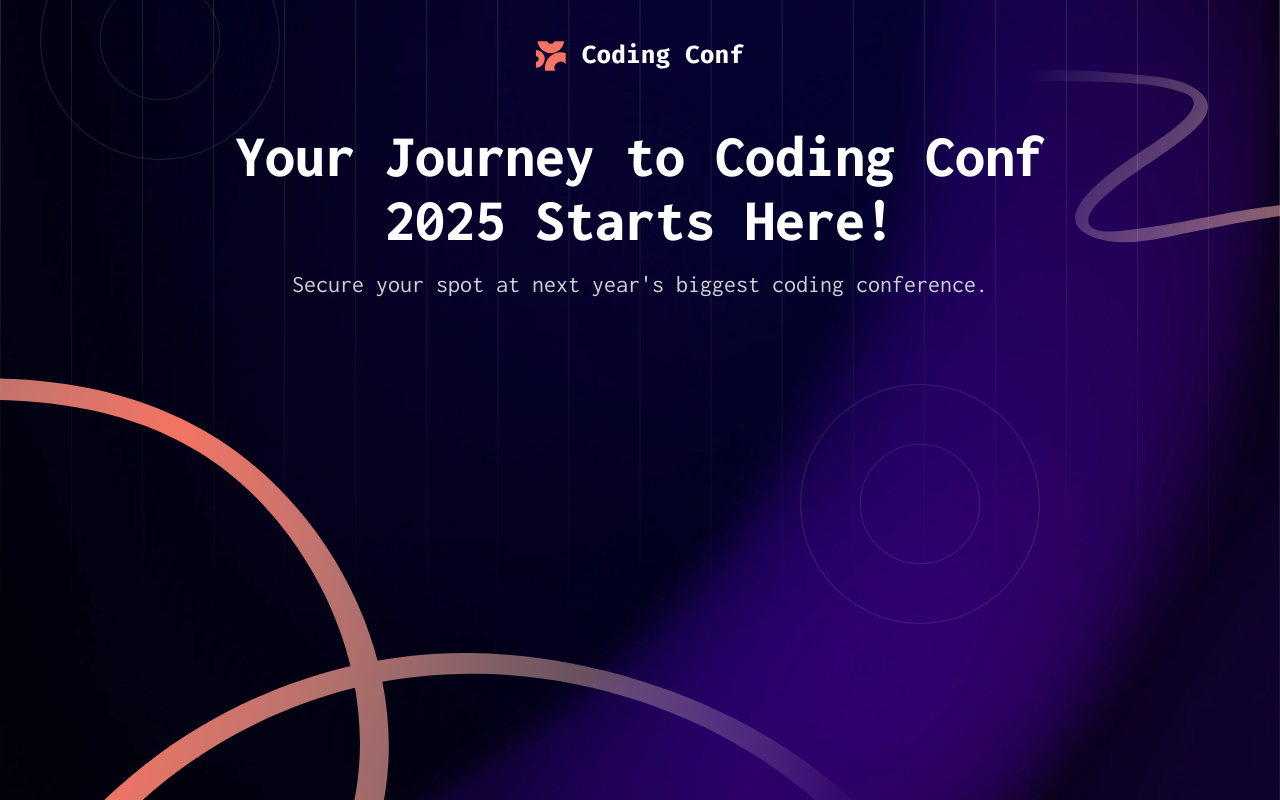
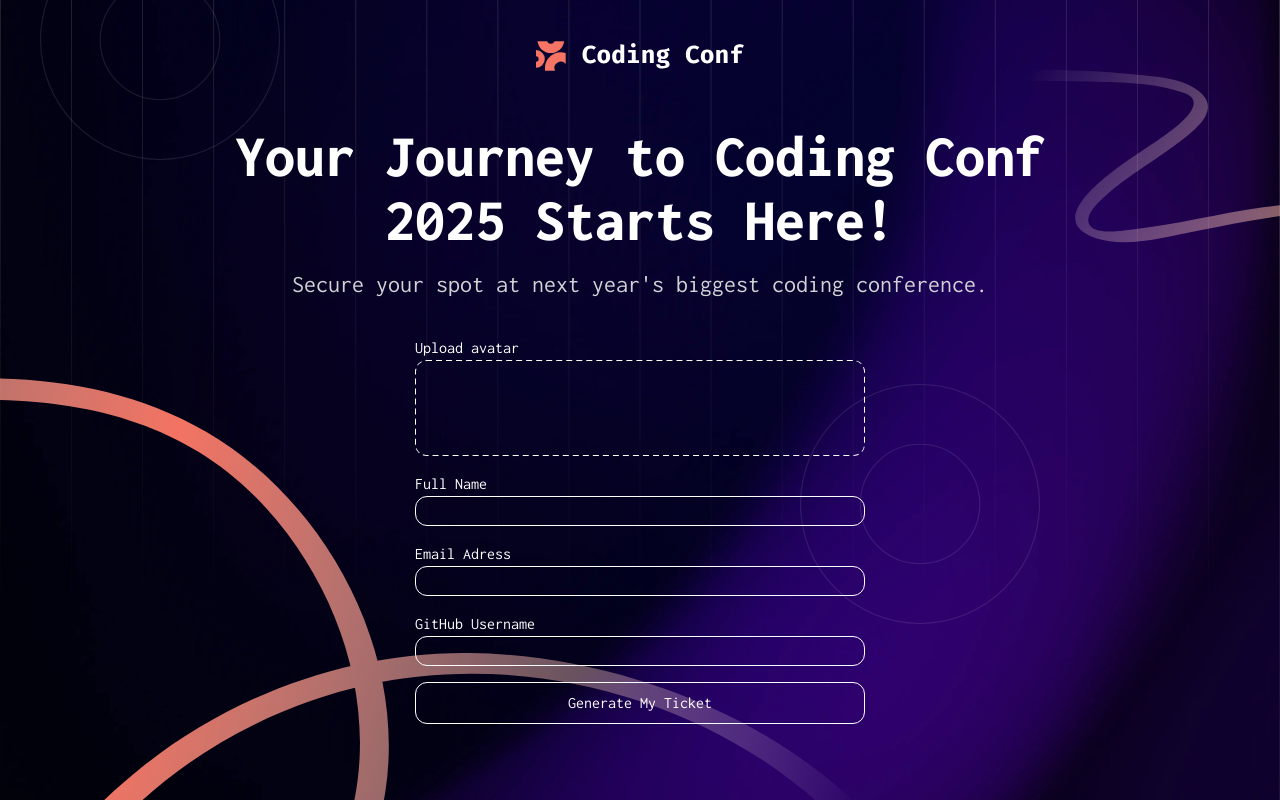
Before and after one commit to HeiPavel/ticket_generator, a Next.js app: page / in a window 1280 px wide. Built offline with nearby package versions, Linux system fonts and the light colour scheme.

Commit message:
Add all neccessary rules to form schema

```diff
--- a/app/components/Form.tsx
+++ b/app/components/Form.tsx
@@ -1,11 +1,13 @@
 'use client'
 
+import { InputEvent, ClipboardEvent, DragEvent } from 'react'
 import { useForm, SubmitHandler } from 'react-hook-form'
 import { zodResolver } from '@hookform/resolvers/zod'
 import { z } from 'zod'
 
 const ACCEPTED_IMAGE_TYPES = [
   "image/jpg",
+  "image/jpeg",
   "image/png"
 ]
 
@@ -18,24 +20,34 @@ const schema = z.object({
       'Photo required'
     )
     .refine(
+      files => ACCEPTED_IMAGE_TYPES.includes(files?.[0]?.type),
+      'Wrong type of file. Please upload a photo with extension JPG or PNG.'
+    )
+    .refine(
       files => files?.[0]?.size <= MAX_FILE_SIZE,
       'File too large. Please uplouad a photo under 500KB.'
+    ),
+  name: z.string()
+    .min(1, {message: 'Full name required'})
+    .max(60, {message: 'Maximum length of Full name is 60 letters.'})
+    .refine(
+      string => string.split(' ').filter(name => name).length >= 2,
+      'First and Last names required splited by space.'
     )
     .refine(
-      files => ACCEPTED_IMAGE_TYPES.includes(files?.[0]?.type),
-      'Wrong type of file. Please upload a photo with extension JPG or PNG.'
+      string => string.split(' ').filter(name => name).every(name => name.length >= 2),
+      'Each name should have 2 or more letters.'
+    )
+    .refine(
+      string => /^[A-Za-zÀ-ÖØ-öø-ÿ' -]+$/.test(string),
+      "Only letters, spaces, apostrophes (') and hyphens (-) are allowed."
     ),
-  name: z.string().min(1, {message: 'Name required'}),
   email: z.string().min(1, {message: 'Email required'}).email(),
   gitHubUsername: z.string()
-    .min(1, {message: 'GitHub Username required'})
+    .min(1, {message: 'GitHub Username required.'})
     .refine(
-      username => username.startsWith('@') && username.length === 1,
-      'GitHub Username should have 2 or more symbols.'
-    )
-    .refine(
-      username => username.startsWith('@'),
-      'GitHub Username should starts with "@"'
+      string => /^@(?=.{1,39}$)[a-z\d](?:[a-z\d]|-(?=[a-z\d]))*$/.test(string),
+      'Invalid format. Must start with "@" and adjust GitHub rules.'
     )
 })
 
@@ -49,12 +61,95 @@ export function Form() {
     },
     reset,
     watch,
-    handleSubmit
+    handleSubmit,
+    setValue
   } = useForm<UserData>({
-    resolver: zodResolver(schema)
+    resolver: zodResolver(schema),
+    mode: 'onChange'
   })
 
+  const handleDrop = (event: DragEvent<HTMLLabelElement>) => {
+    event.preventDefault()
+    const files = event.dataTransfer.files
+
+    if (files.length) setValue('avatar', files, {shouldValidate: true})
+  }
+
+  const handleInput = (event: InputEvent<HTMLInputElement>) => {
+    const target = event.target as HTMLInputElement, curentIndex = target.selectionStart ?? 0
+    if (
+      event.data === ' ' &&
+      (
+        curentIndex === 0 ||
+        target.value[curentIndex] === ' ' ||
+        target.value[curentIndex - 1] === ' ' ||
+        target.value[curentIndex + 1] === ' '
+      )) event.preventDefault()
+  }
+
+  const handlePaste = (event: ClipboardEvent<HTMLInputElement>) => {
+    const text = event.clipboardData.getData('text')
+    if (/^\s|\s{2,}|\s$/.test(text)) event.preventDefault()
+  }
+
   return (
-    <></>
+    <div className='w-full flex justify-center'>
+      <form
+        className='mt-10 grow flex flex-col text-white max-w-[450px]'
+      >
+        <label htmlFor='avatar'>Upload avatar</label>
+        <label
+          htmlFor='avatar'
+          className='relative overflow-hidden h-24 rounded-xl before:absolute before:border-2 before:border-dashed before:rounded-xl before:-inset-[1px]'
+          onDrop={handleDrop}
+          onDragOver={event => event.preventDefault()}
+        >
+        </label>
+        <input
+          type='file'
+          id='avatar'
+          {...register('avatar')}
+          accept='image/png, image/jpg, image/jpeg'
+          className='hidden'
+        />
+        <p className='text-xs min-h-4 text-red-700'>{errors.avatar?.message ? errors.avatar?.message : ''}</p>
+        <label htmlFor='name'>Full Name</label>
+        <input
+          type='text'
+          id='name'
+          {...register('name')}
+          onBeforeInput={handleInput}
+          onPaste={handlePaste}
+          className='border border-white rounded-xl text-lg'
+        />
+        <p className='text-xs min-h-4 text-red-700'>{errors.name?.message ? errors.name?.message : ''}</p>
+        <label htmlFor='email'>Email Adress</label>
+        <input
+          type='text'
+          id='email'
+          {...register('email')}
+          onBeforeInput={handleInput}
+          onPaste={handlePaste}
+          className='border border-white rounded-xl text-lg'
+        />
+        <p className='text-xs min-h-4 text-red-700'>{errors.email?.message ? errors.email?.message : ''}</p>
+        <label htmlFor='gitHubUsername'>GitHub Username</label>
+        <input
+          type='text'
+          id='gitHubUsername'
+          {...register('gitHubUsername')}
+          onBeforeInput={handleInput}
+          onPaste={handlePaste}
+          className='border border-white rounded-xl text-lg'
+        />
+        <p className='text-xs min-h-4 text-red-700'>{errors.gitHubUsername?.message ? errors.gitHubUsername?.message : ''}</p>
+        <button
+          type='submit'
+          className='px-3 py-2 border border-white rounded-xl'
+        >
+          Generate My Ticket
+        </button>
+      </form>
+    </div>
   )
 }
--- a/app/page.tsx
+++ b/app/page.tsx
@@ -1,9 +1,11 @@
 import { FormTitle } from './components/FormTitle'
+import { Form } from './components/Form'
 
 export default function Home() {
   return (
     <>
       <FormTitle/>
+      <Form/>
     </>
   )
 }
```
